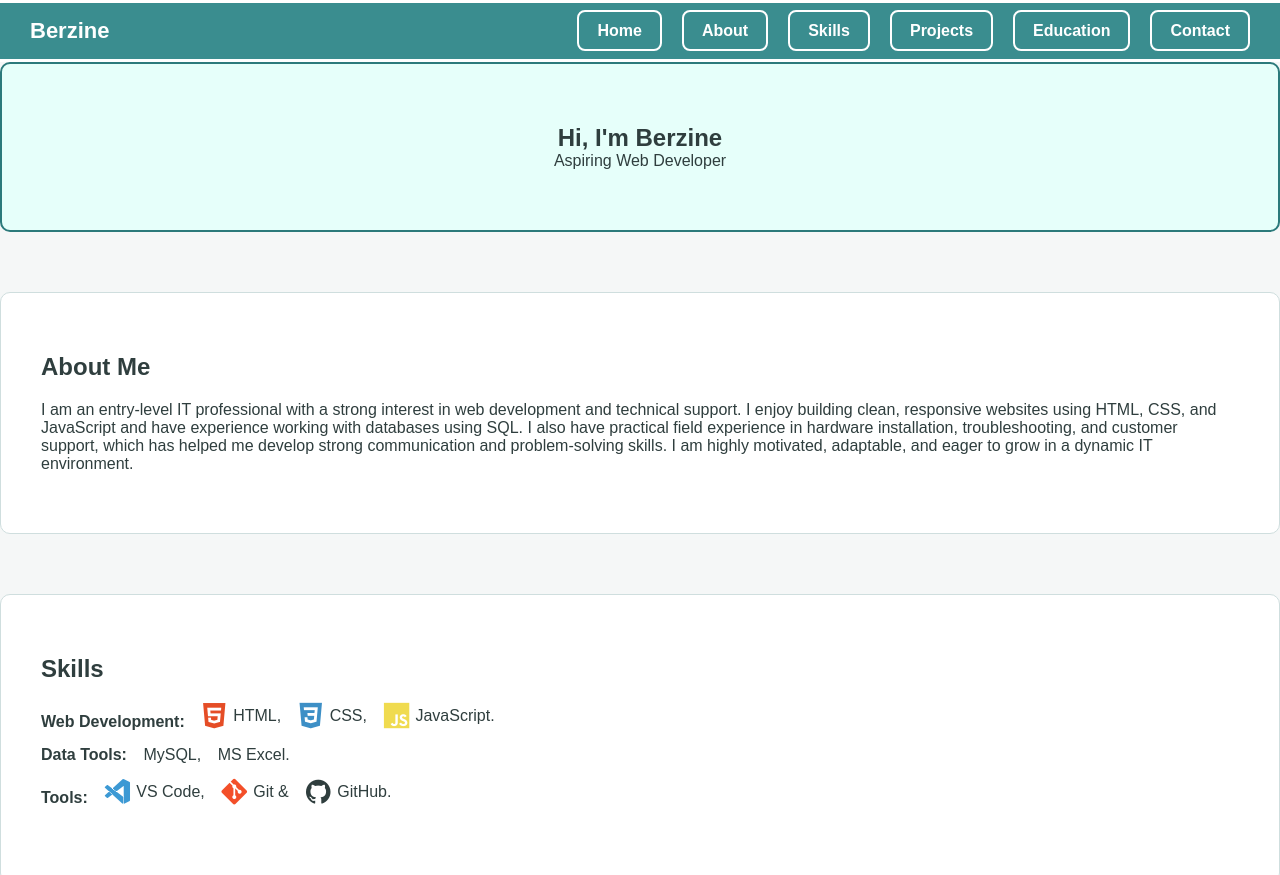
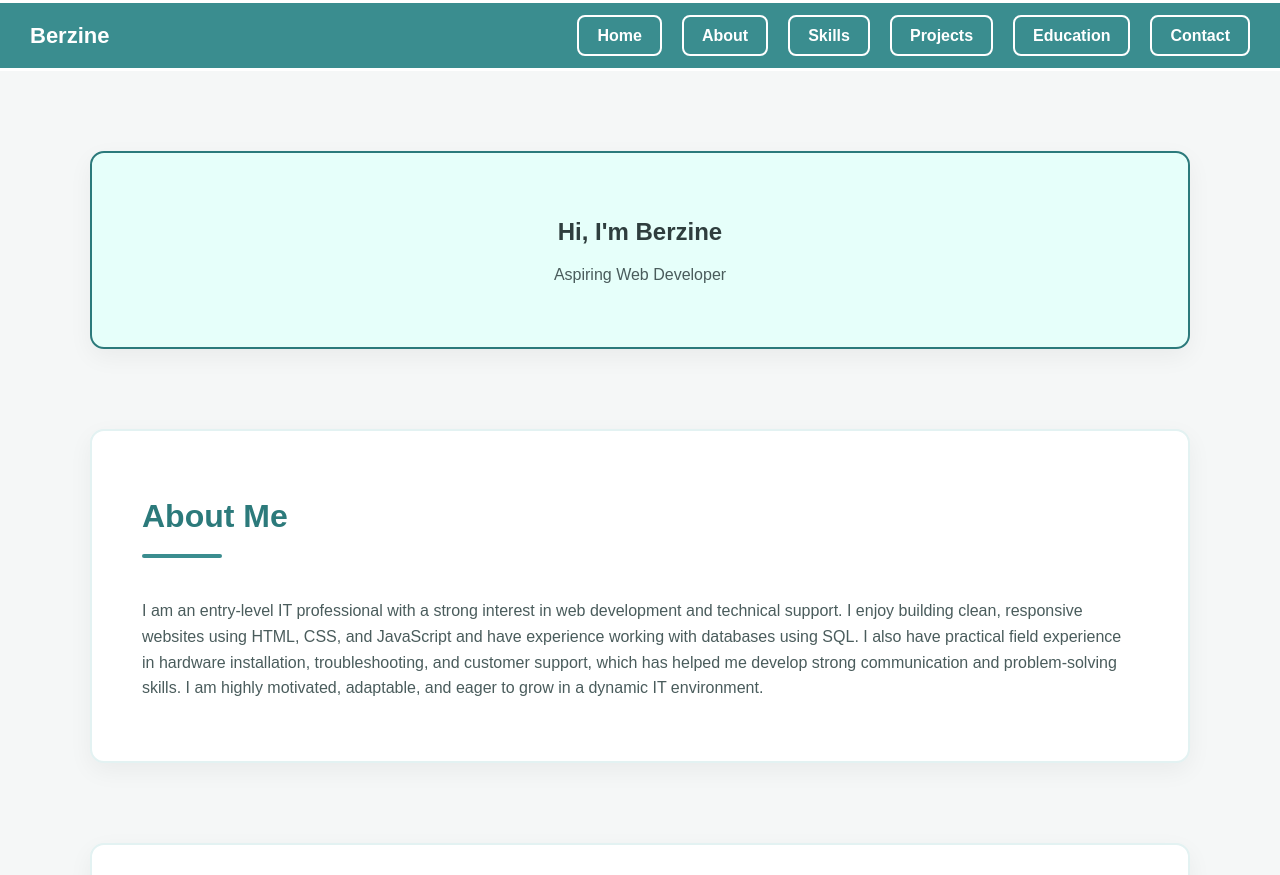
Before and after one commit to berzine10-cmd/Berzine-Portfolio, a plain HTML site: page index.html in a window 1280 px wide. Shown: the top 875 px of the page. Drawn offline with nearby package versions, Linux system fonts and the light colour scheme.

Commit message:
Improving section titles alignment and styling

```diff
--- a/style.css
+++ b/style.css
@@ -1,5 +1,5 @@
 /* =========================
-   GLOBAL RESET
+GLOBAL RESET
 ========================= */
 * {
   margin: 0;
@@ -15,10 +15,11 @@ body {
   font-family: Arial, sans-serif;
   background-color: #f5f7f7;
   color: #2f3e3e;
+  line-height: 1.6;
 }
 
 /* =========================
-   NAVBAR
+NAVBAR
 ========================= */
 .navbar {
   display: flex;
@@ -72,21 +73,82 @@ body {
 }
 
 /* =========================
-   SECTIONS
+SECTIONS (UNIFIED)
 ========================= */
 section {
+  max-width: 1100px;
+  margin: 80px auto;
+  padding: 60px 50px;
   background: #ffffff;
-  margin-bottom: 60px;
-  padding: 60px 40px;
-  border-radius: 10px;
-  border: 1px solid #cfdede;
-  scroll-margin-top: 90px;
+  border-radius: 14px;
+  border: 2px solid #e3f2f2;
+  box-shadow: 0 8px 25px rgba(0, 0, 0, 0.05);
+  scroll-margin-top: 100px;
 }
 
+
+/* =========================
+SECTION TITLES (FIXED ALIGNMENT)
+========================= */
+
 section h2 {
-  margin-bottom: 20px;
+  font-size: 32px;
+  font-weight: 800;
+  color: #2c7a7b;
+  margin-bottom: 30px;
+  position: relative;
+  display: inline-block;   /* 🔥 KEY FIX */
 }
 
+/* Decorative line under title */
+section h2::after {
+  content: "";
+  display: block;
+  width: 60px;
+  height: 4px;
+  background-color: #3a8d8f;
+  margin-top: 10px;
+  border-radius: 3px;
+}
+/* Decorative underline */
+section h2::after {
+  content: "";
+  display: block;
+  width: 80px;
+  height: 4px;
+  background: #3a8d8f;
+  margin-top: 12px;
+  border-radius: 3px;
+}
+
+/* Center underline ONLY for projects */
+.projects-section h2::after {
+  margin-left: auto;
+  margin-right: auto;
+}
+
+/* =========================
+SECTION CONTENT ALIGNMENT
+========================= */
+section p,
+section ul,
+section li,
+section .content,
+section .education-item,
+section .contact-item {
+  margin-top: 10px;
+  font-size: 16px;
+  color: #4a5c5c;
+}
+
+/* Consistent first content spacing */
+section h2 + * {
+  margin-top: 10px;
+}
+
+/* =========================
+HOME
+========================= */
 .home {
   text-align: center;
   background: #e6fffa;
@@ -94,14 +156,14 @@ section h2 {
 }
 
 /* =========================
-   SKILLS
+SKILLS
 ========================= */
 .skills-list {
   list-style: none;
 }
 
 .skills-list li {
-  margin: 15px 0;
+  margin: 14px 0;
 }
 
 .skill-item {
@@ -117,27 +179,9 @@ section h2 {
 }
 
 /* =========================
-   SOCIAL LINKS
-========================= */
-.social-icon {
-  display: inline-flex;
-  align-items: center;
-  gap: 6px;
-  font-size: 18px;
-  color: #0A66C2;
-  text-decoration: none;
-  margin-right: 15px;
-}
-
-.social-icon i {
-  font-size: 22px;
-}
-
-/* =========================
-   PROJECTS SECTION
+PROJECTS
 ========================= */
 .projects-section {
-  padding: 80px 20px;
   text-align: center;
 }
 
@@ -156,9 +200,9 @@ section h2 {
 .projects-grid {
   display: flex;
   justify-content: center;
+  margin-top: 30px;
 }
 
-/* Project card is the LINK */
 .project-card {
   width: 320px;
   text-decoration: none;
@@ -202,9 +246,31 @@ section h2 {
 }
 
 /* =========================
-   RESPONSIVE (MOBILE ONLY)
+CONTACT
+========================= */
+.social-icon {
+  display: inline-flex;
+  align-items: center;
+  gap: 6px;
+  font-size: 18px;
+  color: #0A66C2;
+  text-decoration: none;
+  margin-right: 15px;
+}
+
+.social-icon i {
+  font-size: 22px;
+}
+
+/* =========================
+RESPONSIVE
 ========================= */
 @media (max-width: 768px) {
+  section {
+    padding: 45px 25px;
+    margin: 60px 15px;
+  }
+
   .nav-links {
     display: none;
     flex-direction: column;
@@ -215,21 +281,32 @@ section h2 {
     width: 100%;
   }
 
-  .nav-links li {
-    margin: 15px 0;
-    text-align: center;
+  .nav-links.active {
+    display: flex;
   }
 
   .menu-icon {
     display: block;
   }
 
-  .nav-links.active {
-    display: flex;
-  }
-
   .projects-grid {
     flex-direction: column;
     align-items: center;
   }
+  .section-title {
+  position: relative;
+  display: inline-block;
+  margin-bottom: 20px;
 }
+
+.section-title::after {
+  content: "";
+  position: absolute;
+  left: 0;
+  bottom: -6px;
+  width: 50px;
+  height: 3px;
+  background-color: #3a8d8f;
+  border-radius: 2px;
+}
+}
```
